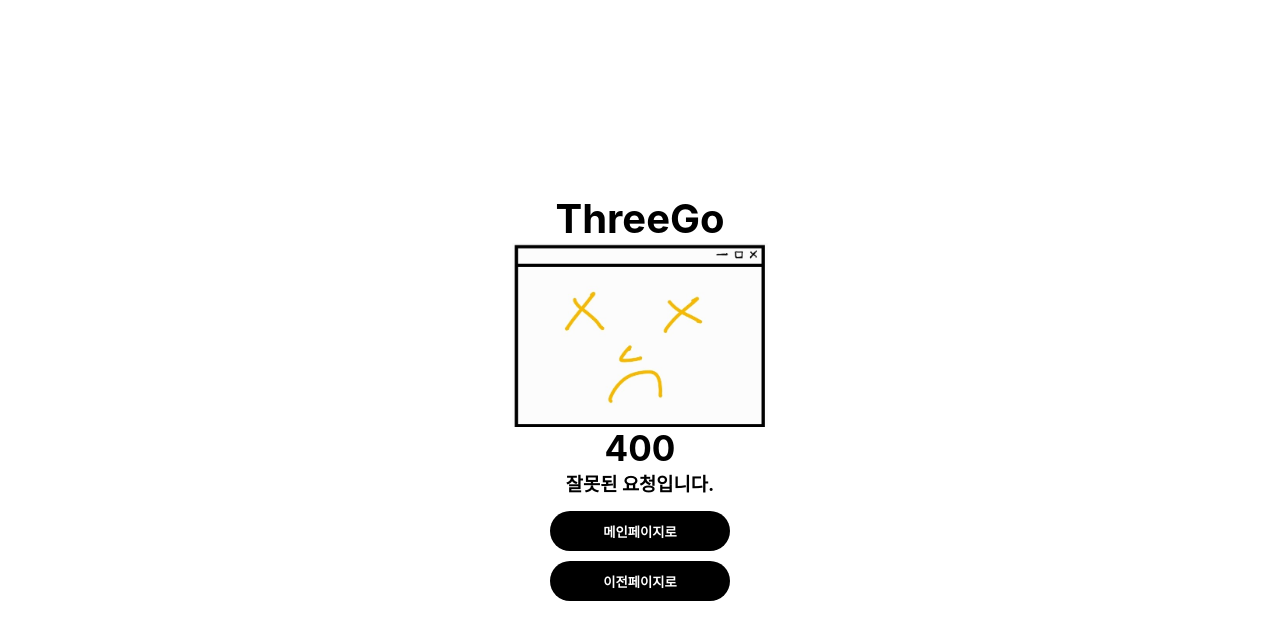
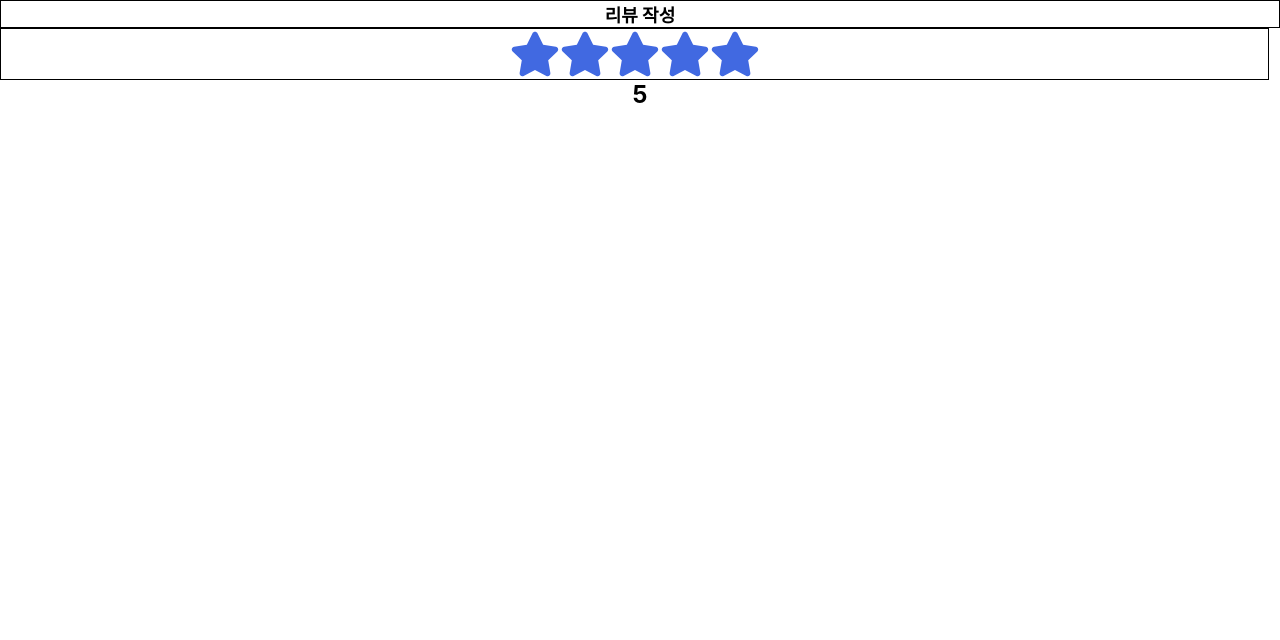
Before and after one commit to leeseongdooo/threego, a React (Create React App) app: page /ReviewWrite in a window 1280 px wide. Shown: the top 640 px of the page. Built offline with nearby package versions, Linux system fonts and the light colour scheme.

Commit message:
Day0502(2)LSH

```diff
--- a/src/App.js
+++ b/src/App.js
@@ -10,6 +10,8 @@ import SignIn from './Component/SignIn';
 import RecommendList from './Component/RecommendList';
 import ErrorPage from './Component/ErrorPage';
 import ReviewList from './Component/ReviewList';
+import ReviewWrite from './Component/ReviewWrite';
+import ReviewDetail from './Component/ReviewDetail';
 
 
 function App() {
@@ -49,6 +51,14 @@ function App() {
             <ReviewList/>
         </Route>
 
+        <Route path="/ReviewWrite">
+            <ReviewWrite/>
+        </Route>
+
+        <Route path="/ReviewDetail">
+          <ReviewDetail/>
+        </Route>
+
         <Route path="/Error/:error">
             <ErrorPage/>
         </Route>
--- /dev/null
+++ b/src/Component/ReviewDetail.jsx
@@ -0,0 +1,15 @@
+import React from "react";
+import { FaStar } from 'react-icons/fa';
+import Header from "./Header";
+
+function ReviewDetail() {
+    return (
+        <div>
+            <Header/>
+            리뷰상세페이지
+            제목, 내용, 작성시간, 조회수, 좋아요, 싫어요, 별점
+        </div>
+    )
+}
+
+export default ReviewDetail
--- a/src/Component/ReviewList.jsx
+++ b/src/Component/ReviewList.jsx
@@ -39,7 +39,9 @@ function ReviewForm({review}) {
             </div>
 
             <div className="more">
-              <span onClick={()=> {console.log("AA")}}>더보기</span>
+                <Link to='/ReviewDetail'>
+                    <span>더보기</span>
+                </Link>
             </div>
         </div>
     </div>
@@ -94,7 +96,11 @@ function ReviewList() {
                     <FaStar className="star"/>
                     <FaStar className="star"/>
                 </div>
-                <button>리뷰 작성</button>
+                {/* 리뷰 작성 버튼 누르면 작성 페이지로 이동합니다. */}
+                <Link to='/ReviewWrite'>
+                    <button>리뷰 작성</button>
+                </Link>
+
 
             </div>
 
--- /dev/null
+++ b/src/Component/ReviewWrite.jsx
@@ -0,0 +1,83 @@
+import React, { useState } from "react";
+import { FaStar } from 'react-icons/fa';
+import '../css/ReviewWrite.scss'
+import { useEffect } from "react";
+
+function ReviewWrite() {
+
+
+    // 별의 갯수만큼 ARRAY 설정
+    const ARRAY = [0, 1, 2, 3, 4];
+
+    const [active, setActive] = useState([
+        {
+            id:1,
+            active: false
+        },
+        {
+            id:2,
+            active: false
+        },
+        {
+            id:3,
+            active: false
+        },
+        {
+            id:4,
+            active: false
+        },
+        {
+            id:5,
+            active: false
+        }
+     ]);
+
+    const handleStarClick = index => {
+        let Actives = [...active]; // active 배열 복사
+        for (let i = 0; i < 5; i++) {
+          Actives[i] = i <= index ? true : false; // 복사한 active에서 클릭한 값만큼 true로 바꿔준다.
+        }
+        // 복사한 active를 setActive를 통해 값을 변경한다.
+        setActive(Actives);
+      };
+
+      // useEffect를 통해서 active값이 변하거나 페이지가 렌더링 될 때 console.log에 active를 나타나게 설정
+    useEffect(()=>{
+        console.log(active)
+        sendReview();
+    }, [active])
+
+    // filterBoolean을 통해서 active에 True인 boolean값을 가져온다.
+    const sendReview = () => {
+        let score = active.filter(Boolean).length; // 그럼 이 값이 점수가 된다.
+        console.log(score);
+    };
+
+    return (
+        <>
+            <header>
+                리뷰 작성
+            </header>
+            {/* console.log(active[0].active) */}
+            <div className="MiddleArea">
+                <div className="ScoreBox">
+                    {ARRAY.map((el, idx) => { // map을 통해 ARRAY값을 가져오고
+                        return (
+                            <FaStar
+                            key={idx} // key = 0~4까지
+                            size="50" //
+                            onClick={() => {handleStarClick(el);}} // 클릭시 handleStarClick 함수 실행
+                            className={active[el] && 'yellowStar'} // 참이라면 yellowStar 활성화
+                            />
+                        );
+                    })}
+                </div>
+                <h2>{active.filter(Boolean).length}</h2>
+            </div>
+
+
+        </>
+    )
+}
+
+export default ReviewWrite;
--- /dev/null
+++ b/src/css/ReviewWrite.scss
@@ -0,0 +1,33 @@
+header {
+    border: 1px solid black;
+    display: flex;
+    justify-content: center;
+    align-items: center;
+    font-size: 18px;
+    font-weight: bold;
+}
+
+.MiddleArea {
+
+.ScoreBox {
+    width: 99%;
+    border: 1px solid black;
+    display: flex;
+    justify-content: center;
+    align-items: center;
+
+    .Score {
+        font-size: 50px;
+        color: gray;
+    }
+
+    .yellowStar {
+        color: royalblue;
+    }
+}
+
+h2 {
+    text-align: center;
+}
+
+}
```
